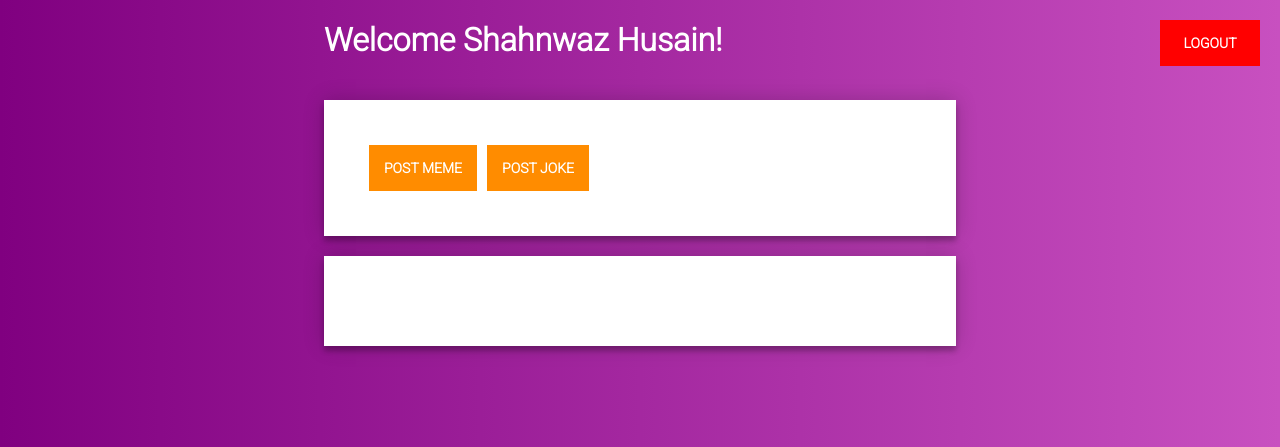
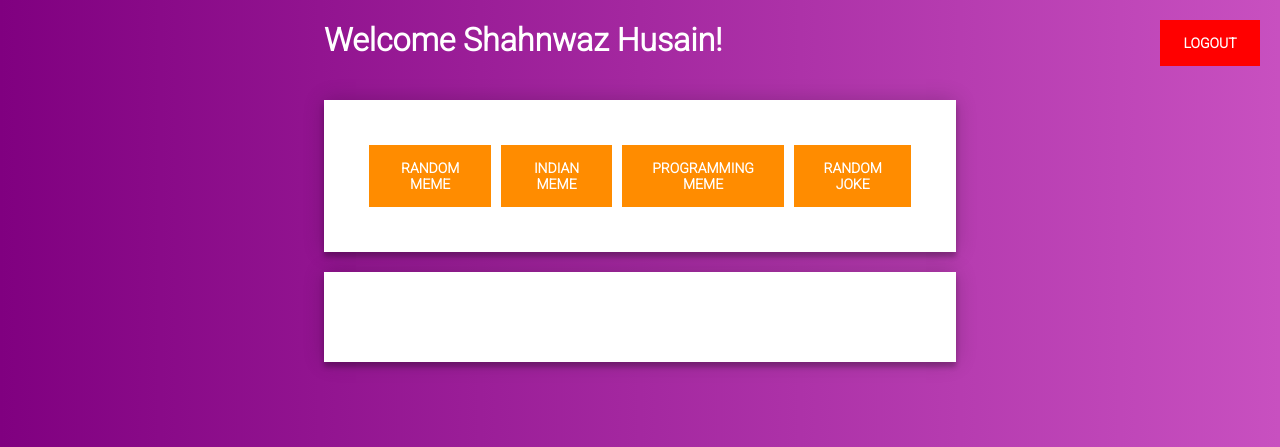
Before and after one commit to Shahnwazh170/socialbuddy, a Django app: page /dashboard/ in a window 1280 px wide. Shown: the top 447 px of the page. Run offline with Django 3.2, Linux system fonts and the light colour scheme; a user stored in the database is signed in; some libraries are stand-ins or nearby versions.

Commit message:
Added more options

```diff
--- a/socialBuddy/__init__.py
+++ b/socialBuddy/__init__.py
@@ -7,5 +7,5 @@ from socialBuddy import settings
 auth = tweepy.OAuthHandler(settings.API_KEY, settings.API_KEY_SECRET)
 
 auth.set_access_token(settings.ACCESS_TOKEN, settings.ACCESS_TOKEN_SECRET)
-print(settings.API_KEY, settings.API_KEY_SECRET, settings.ACCESS_TOKEN, settings.ACCESS_TOKEN_SECRET)
+# print(settings.API_KEY, settings.API_KEY_SECRET, settings.ACCESS_TOKEN, settings.ACCESS_TOKEN_SECRET)
 api = tweepy.API(auth)
--- a/socialBuddy/urls.py
+++ b/socialBuddy/urls.py
@@ -9,6 +9,8 @@ urlpatterns = [
                                redirect_authenticated_user=True)),
     path('dashboard/logout/', LogoutView.as_view(), name="logout"),
     path('dashboard/', views.dashboard),
-    path('dashboard/post-meme', views.post_meme, name="post_meme"),
+    path('dashboard/random-meme', views.post_meme, name="random_meme"),
+    path('dashboard/indian-meme', views.post_meme, name="indian_meme"),
+    path('dashboard/programming-meme', views.post_meme, name="programming_meme"),
     path('dashboard/post-joke', views.post_joke, name="post_joke"),
 ]
--- a/socialBuddy/views.py
+++ b/socialBuddy/views.py
@@ -1,5 +1,4 @@
 import os
-
 import requests
 from django.contrib.auth.decorators import login_required
 from django.shortcuts import render
@@ -14,8 +13,8 @@ def dashboard(request):
 
 @login_required(login_url='/')
 def post_joke(request):
-    print("uu---", request.user)
-    # url_joke = 'https://official-joke-api.appspot.com/jokes/programming/random'
+    print("---------------- ", request.path)
+    print("---------------- ", request.get_raw_uri())
     url_joke = 'https://sv443.net/jokeapi/v2/joke/Programming?blacklistFlags=nsfw,religious,racist,sexist'
     joke = requests.get(url_joke)
     res = joke.json()
@@ -39,10 +38,26 @@ def post_joke(request):
     return render(request, "socialBuddy/Dashboard.html", {"response": res})
 
 
+types = ["random-meme", "indian-meme", "programming-meme"]
+
+
 @login_required(login_url='/')
 def post_meme(request):
-    url_meme = 'https://meme-api.herokuapp.com/gimme'
+    print("---------------- ", request.path)
+    type_ = None
+    url_meme = None
+    if types[0] in request.path:
+        type_ = types[0]
+        url_meme = 'https://meme-api.herokuapp.com/gimme'
+    elif types[1] in request.path:
+        type_ = types[1]
+        url_meme = 'https://meme-api.herokuapp.com/gimme/india'
+    elif types[2] in request.path:
+        type_ = types[2]
+        url_meme = 'https://meme-api.herokuapp.com/gimme/programmerhumor'
+
     meme = requests.get(url_meme)
+
     if meme.status_code == 200:
         res = meme.json()
         res = {
@@ -51,7 +66,7 @@ def post_meme(request):
         }
         if request.user.username == "Shahnwazh170":
             print("uu---if ", request.user)
-            tweet_image(res)
+            tweet_image(res, type_)
     else:
         res = {
             "error": "Nothing found!"
@@ -60,12 +75,22 @@ def post_meme(request):
     return render(request, "socialBuddy/Dashboard.html", {"response": res})
 
 
-def tweet_image(res):
+def tweet_image(res, type_=None):
     filename = 'temp.jpg'
+    programming_meme_tags = " #programmerhumor #programming #coding #java #javascript #100daysofcode"
+    india_meme_tags = " #india"
     img = requests.get(res["url"], stream=True)
     with open(filename, 'wb') as image:
         for chunk in img:
             image.write(chunk)
 
-    api.update_with_media(filename, status=res["title"])
+    status = res["title"]
+    if type_ == types[0]:
+        pass
+    elif type_ == types[1]:
+        status = res["title"] + india_meme_tags
+    elif type_ == types[2]:
+        status = res["title"] + programming_meme_tags
+
+    api.update_with_media(filename, status=status)
     os.remove(filename)
--- a/templates/socialBuddy/Dashboard.html
+++ b/templates/socialBuddy/Dashboard.html
@@ -172,11 +172,17 @@
     </div>
     <div class="form">
 
-        <a class="link" href="{% url 'post_meme' %}">
-            <button>Post Meme</button>
+        <a class="link" href="{% url 'random_meme' %}">
+            <button>Random Meme</button>
+        </a>
+        <a class="link" href="{% url 'indian_meme' %}">
+            <button>Indian Meme</button>
+        </a>
+        <a class="link" href="{% url 'programming_meme' %}">
+            <button>Programming Meme</button>
         </a>
         <a class="link" href="{% url 'post_joke' %}">
-            <button>Post Joke</button>
+            <button>Random Joke</button>
         </a>
 
     </div>
```
Also changed, not shown: db.sqlite3.
